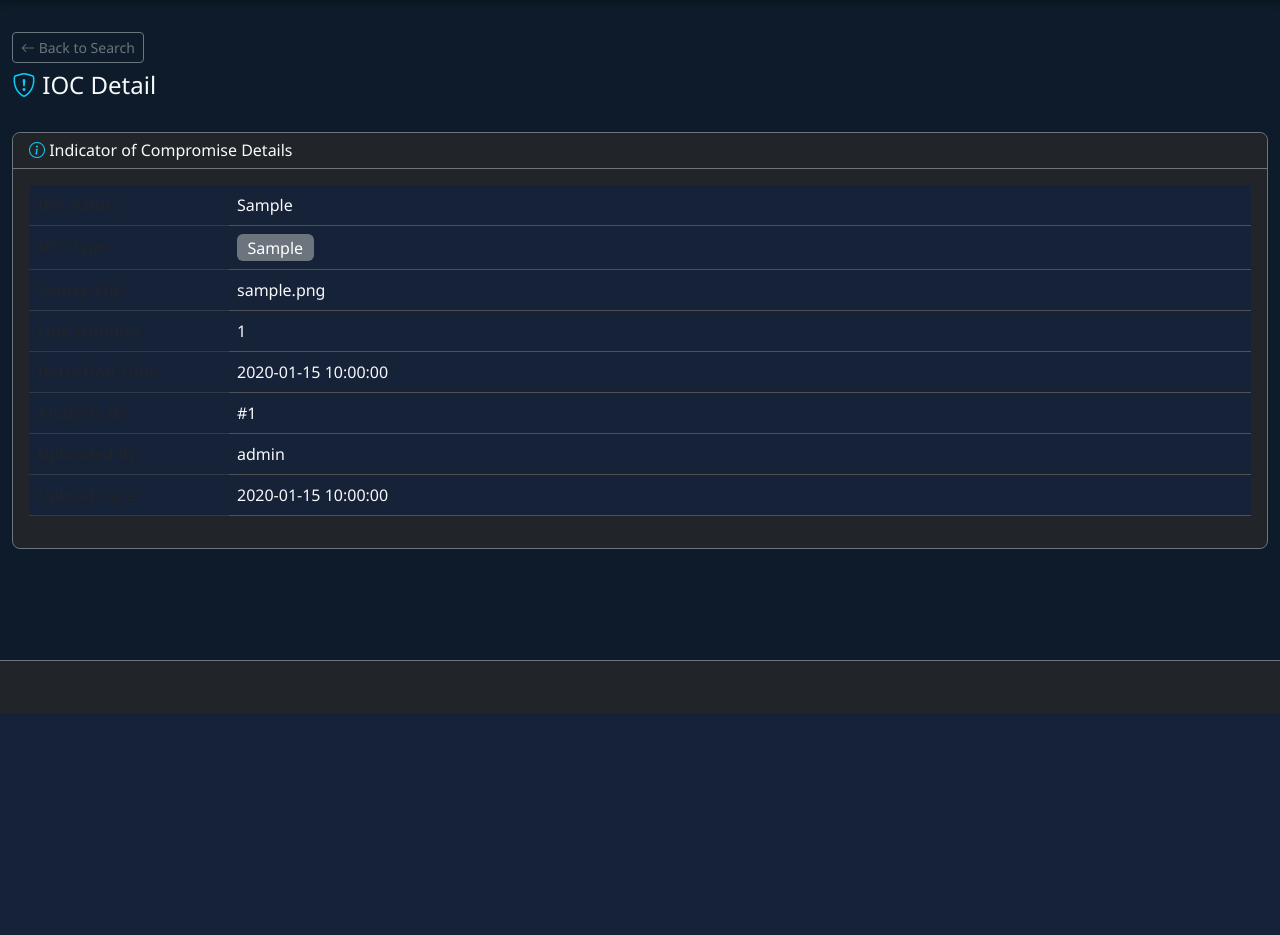
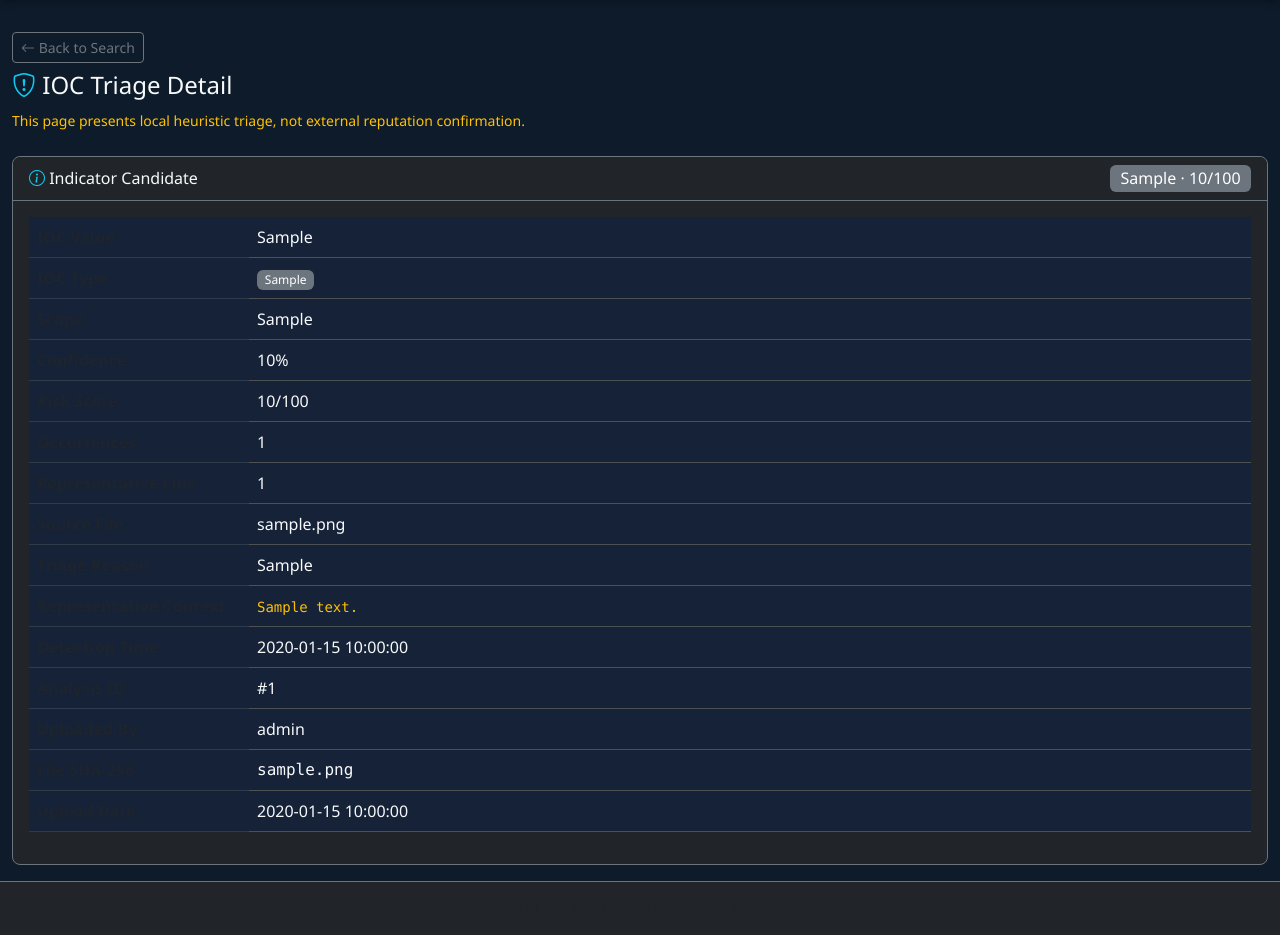
Before and after one commit to BAPP18/Security-Log-IOC-Analyzer, a Flask app: page /ioc/1 in a window 1280 px wide. Shown: the part 87-1022 px from the top of the page. Before the commit the page ends 800 px from the top, so only its background shows below. Run offline with Flask 3, Linux system fonts and the light colour scheme; a user stored in the database is signed in; tables that the repository leaves empty hold one stand-in row (values such as "Sample post"); some libraries are stand-ins or nearby versions.

Commit message:
Upgrade SOC triage UI: ioc_detail.html

```diff
--- a/templates/ioc_detail.html
+++ b/templates/ioc_detail.html
@@ -5,56 +5,46 @@
         <a href="{{ url_for('ioc.search') }}" class="btn btn-sm btn-outline-secondary mb-2">
             <i class="bi bi-arrow-left"></i> Back to Search
         </a>
-        <h4 class="text-light">
-            <i class="bi bi-shield-exclamation text-info"></i> IOC Detail
-        </h4>
+        <h4 class="text-light"><i class="bi bi-shield-exclamation text-info"></i> IOC Triage Detail</h4>
+        <small class="text-warning">This page presents local heuristic triage, not external reputation confirmation.</small>
     </div>
 </div>
 
 <div class="card bg-dark border-secondary">
-    <div class="card-header bg-dark border-secondary">
-        <h6 class="text-light mb-0"><i class="bi bi-info-circle text-info"></i> Indicator of Compromise Details</h6>
+    <div class="card-header bg-dark border-secondary d-flex justify-content-between align-items-center">
+        <h6 class="text-light mb-0"><i class="bi bi-info-circle text-info"></i> Indicator Candidate</h6>
+        <span class="badge bg-{{ 'danger' if ioc.severity in ('Critical','High') else 'warning text-dark' if ioc.severity == 'Medium' else 'primary' if ioc.severity == 'Low' else 'secondary' }} fs-6">
+            {{ ioc.severity }} · {{ ioc.risk_score }}/100
+        </span>
     </div>
     <div class="card-body">
-        <table class="table table-dark">
+        <table class="table table-dark align-middle">
             <tbody>
                 <tr>
-                    <th class="text-muted" style="width: 200px;">IOC Value</th>
-                    <td class="text-light user-select-all">{{ ioc.value }}</td>
+                    <th class="text-muted" style="width:220px;">IOC Value</th>
+                    <td class="text-light user-select-all text-break">{{ ioc.value }}</td>
                 </tr>
+                <tr><th class="text-muted">IOC Type</th><td><span class="badge bg-secondary">{{ ioc.ioc_type }}</span></td></tr>
+                <tr><th class="text-muted">Scope</th><td class="text-light">{{ ioc.scope }}</td></tr>
+                <tr><th class="text-muted">Confidence</th><td class="text-light">{{ ioc.confidence_score }}%</td></tr>
+                <tr><th class="text-muted">Risk Score</th><td class="text-light">{{ ioc.risk_score }}/100</td></tr>
+                <tr><th class="text-muted">Occurrences</th><td class="text-light">{{ ioc.occurrence_count }}</td></tr>
+                <tr><th class="text-muted">Representative Line</th><td class="text-light">{{ ioc.line_number }}</td></tr>
+                <tr><th class="text-muted">Source File</th><td class="text-light">{{ ioc.source_file }}</td></tr>
+                <tr><th class="text-muted">Triage Reason</th><td class="text-light">{{ ioc.triage_reason or '-' }}</td></tr>
                 <tr>
-                    <th class="text-muted">IOC Type</th>
-                    <td>
-                        <span class="badge bg-{{ 'warning text-dark' if ioc.ioc_type == 'IPv4' else 'primary' if ioc.ioc_type == 'Domain' else 'danger' if ioc.ioc_type == 'URL' else 'success' if ioc.ioc_type == 'Email' else 'secondary' }} fs-6">
-                            {{ ioc.ioc_type }}
-                        </span>
-                    </td>
-                </tr>
-                <tr>
-                    <th class="text-muted">Source File</th>
-                    <td class="text-light">{{ ioc.source_file }}</td>
-                </tr>
-                <tr>
-                    <th class="text-muted">Line Number</th>
-                    <td class="text-light">{{ ioc.line_number }}</td>
+                    <th class="text-muted">Representative Context</th>
+                    <td><code class="text-warning text-wrap">{{ ioc.context or '-' }}</code></td>
                 </tr>
                 <tr>
                     <th class="text-muted">Detection Time</th>
                     <td class="text-light">{{ ioc.detection_time.strftime('%Y-%m-%d %H:%M:%S') if ioc.detection_time else '-' }}</td>
                 </tr>
                 {% if analysis %}
-                <tr>
-                    <th class="text-muted">Analysis ID</th>
-                    <td class="text-light">#{{ analysis.id }}</td>
-                </tr>
-                <tr>
-                    <th class="text-muted">Uploaded By</th>
-                    <td class="text-light">{{ analysis.analyst.username if analysis.analyst else '-' }}</td>
-                </tr>
-                <tr>
-                    <th class="text-muted">Upload Date</th>
-                    <td class="text-light">{{ analysis.upload_date.strftime('%Y-%m-%d %H:%M:%S') if analysis.upload_date else '-' }}</td>
-                </tr>
+                <tr><th class="text-muted">Analysis ID</th><td class="text-light">#{{ analysis.id }}</td></tr>
+                <tr><th class="text-muted">Uploaded By</th><td class="text-light">{{ analysis.analyst.username if analysis.analyst else '-' }}</td></tr>
+                <tr><th class="text-muted">File SHA-256</th><td class="text-light font-monospace text-break">{{ analysis.file_sha256 or '-' }}</td></tr>
+                <tr><th class="text-muted">Upload Date</th><td class="text-light">{{ analysis.upload_date.strftime('%Y-%m-%d %H:%M:%S') if analysis.upload_date else '-' }}</td></tr>
                 {% endif %}
             </tbody>
         </table>
```
